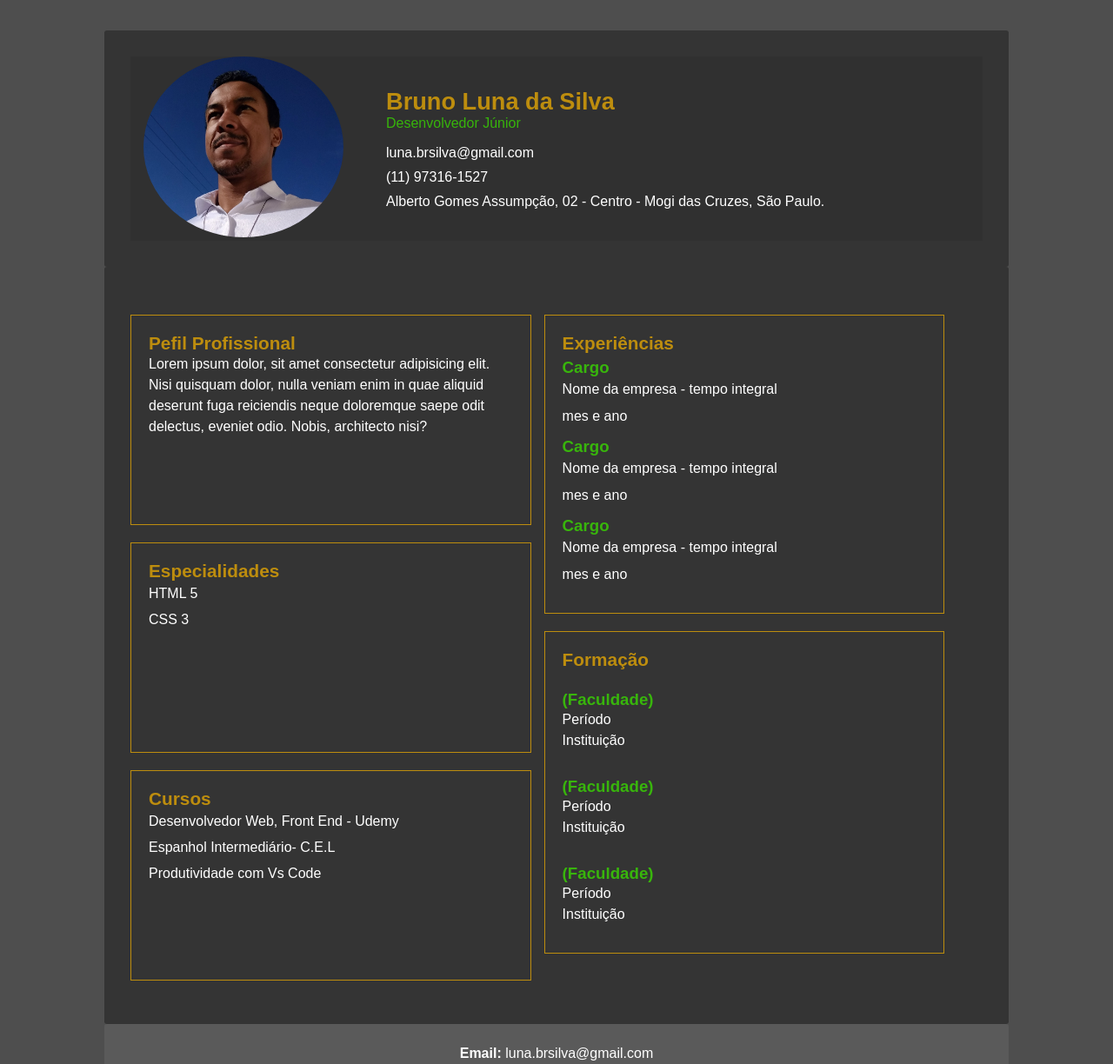
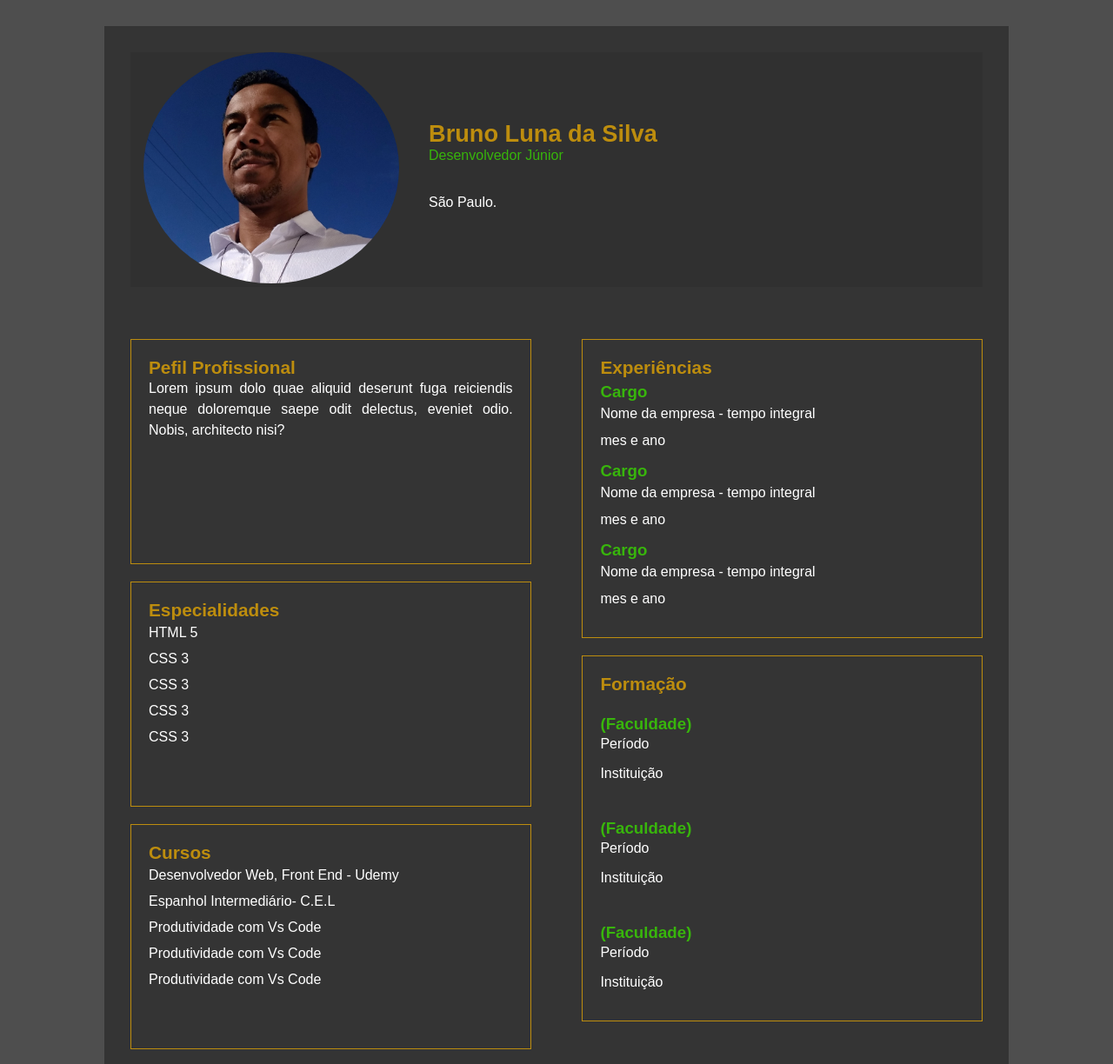
Before and after one commit to Bruno-Luna/Portifolio, a plain HTML site: page index.html in a window 1280 px wide. Shown: the top 1224 px of the page at 87% size. Drawn offline with Linux system fonts and the light colour scheme.

Commit message:
Portifolio second

```diff
--- a/index.html
+++ b/index.html
@@ -32,13 +32,13 @@
 
                     <ul>
                         <li>
-                            <a href="mailto:luna.brsilva@gmail.com">luna.brsilva@gmail.com</a>
+                            <a href="mailto:"></a>
                         </li>
                         <li>
-                            <a href="tel:(11)973161527">(11) 97316-1527</a>
+                            <a href="tel:(11)"></a>
                         </li>
                         <li>
-                            <a href="#">Alberto Gomes Assumpção, 02 - Centro - Mogi das Cruzes, São Paulo.</a>
+                            <a href="#">São Paulo.</a>
                         </li>
                     </ul>
                 </div>
@@ -54,7 +54,7 @@
                     <div class="coluna coluna-esquerda">
                         <section>
                             <h2>Pefil Profissional</h2>
-                            <p>Lorem ipsum dolor, sit amet consectetur adipisicing elit. Nisi quisquam dolor, nulla veniam enim in quae aliquid deserunt fuga reiciendis neque doloremque saepe odit delectus, eveniet odio. Nobis, architecto nisi?</p>
+                            <p>Lorem ipsum dolo quae aliquid deserunt fuga reiciendis neque doloremque saepe odit delectus, eveniet odio. Nobis, architecto nisi?</p>
                         </section>
 
                         <section>
@@ -62,6 +62,10 @@
                             <ul>
                                 <li>HTML 5</li>
                                 <li>CSS 3</li>
+                                <li>CSS 3</li>
+                                <li>CSS 3</li>
+                                <li>CSS 3</li>
+
 
                             </ul>
                         </section>
@@ -71,6 +75,8 @@
                             <ul>
                                 <li>Desenvolvedor Web, Front End - Udemy</li>
                                 <li>Espanhol Intermediário- C.E.L</li>
+                                <li>Produtividade com Vs Code</li>
+                                <li>Produtividade com Vs Code</li>
                                 <li>Produtividade com Vs Code</li>
                             </ul>
                         </section>
@@ -135,13 +141,13 @@
                     <nav>
                         <ul class="info-contato">
                             <li>
-                                <a href="mailto:xxxxxxxxxxx@gmail.com"><strong>Email:</strong> luna.brsilva@gmail.com</a>
+                                <a href="mailto:xxxxxxxxxxx@gmail.com"><strong>Email:</strong> </a>
                             </li>
                             <li>
-                                <a href="tel:(11)973161527"><strong>Telefone:</strong> (11) 97316-1527</a>
+                                <a href="tel:(11)"><strong>Telefone:</strong> (11) </a>
                             </li>
                             <li>
-                                <a href="#"><strong>Endereço:</strong> Alberto Gomes Assumpção, 02 - Centro - Mogi das Cruzes, São Paulo.</a>
+                                <a href="#"><strong>Endereço:</strong> , São Paulo.</a>
                             </li>
                         </ul>
                     </nav>
--- a/style.css
+++ b/style.css
@@ -5,21 +5,6 @@ html, body, figure, img, div, input, textarea, p, h1, h2, h3, h4, h5, h6, ul, li
     box-sizing: border-box;
     list-style: none;
     text-decoration: none;
-}
-
-.container{
-    width: 100%;
-    max-width: 1040px;
-    margin: 0 auto;
-    padding: 30px;
-    border-radius: 3px;
-    background-color: #2f2f2fd9;
-}
-
-.linha {
-    display: flex;
-    flex-wrap: wrap;
-    align-items: baseline;
 }
 
 .hidden {
@@ -39,7 +24,7 @@ body {
 /* HEADER */
 header{
     background-color: #2f2f2fd9;
-    padding: 35px 0 0;
+    padding: 30px 30px 0;
 }
 
 header .container{
@@ -51,24 +36,17 @@ header .linha{
     background-color: #2f2f2fd9;
 }
 
-header .coluna{
-}
-
 header .coluna-esquerda {
     flex-basis: 30%;
 }
 
 header .coluna-direita{
     flex-basis: 65%;
-    padding: 10px 0 0;
+    text-align: center;
 }
 
-header .coluna figure {}
-
 header .coluna img {
-    max-width: 230px;
-    margin: 0px 15px;
-    border-radius: 100%;
+    max-width: 100%;
 
 }
 
@@ -77,12 +55,10 @@ header .coluna h1{
     color: #bd8d0e;
 }
 
-
 header .coluna p{
     font-size: 1rem;
     color: #39d801c9;
 }
-
 
 header .coluna ul{
     margin: 16px 0 0;
@@ -90,9 +66,7 @@ header .coluna ul{
 
 header .coluna ul li{
     padding: 0px 0px 10px;
-
 }
-
 
 header .coluna ul li a{
     font-size: 1rem;
@@ -100,6 +74,7 @@ header .coluna ul li a{
 }
 
 /* FOOTER */
+
 footer{
     background-color: #2f2f2fd9;
 }
@@ -107,12 +82,6 @@ footer{
 footer .container{
     background-color: #5a5a5a;
 }
-
-footer nav{}
-
-footer nav ul{}
-
-footer nav ul li{}
 
 footer nav ul li a{
     color: white;
@@ -123,11 +92,9 @@ footer nav .info-contato {
     margin: -5px 0 -115px;
 }
 
-footer nav .info-contato li{
-    margin: 0 0 17px;
+footer nav .info-contato li {
+    margin: 5px 0px 20px;
 }
-
-footer nav .info-contato li a{}
 
 footer nav .redes-sociais {
     display: flex;
@@ -151,31 +118,24 @@ footer nav .redes-sociais li a img{
     max-width: 40px;
 }
 
-footer nav .redes-sociais li a img p{}
-
-
 /* PÁGINA INICIAL */
 main{
     background-color: #2f2f2fd9;
 }
 
-main .container{}
+main .coluna{
+    padding: 20px 20px 0px 20px;
+    text-align: justify;
+}
+main .coluna-direita{
 
-main .linha{}
-
-main .coluna{}
-
-main .coluna-esquerda{}
-
-main .coluna-direita{
-    margin: 15px;
+    text-align: justify;
 }
 
 main .coluna section{
-    border: 1px solid #bd8d0e;
-    margin: 10px 0 20px;
-    padding: 20px;
-    min-height: 200px;
+    border-bottom: 1px solid #bd8d0e;
+    margin: 0 0 20px;
+
 }
 
 main .coluna section h2{
@@ -183,14 +143,11 @@ main .coluna section h2{
     color: #bd8d0e;
 }
 
-main .coluna section p{
+main .coluna section p {
     font-family: 0.9rem;
     color: white;
     line-height: 1.5rem;
-}
-
-main .coluna section ul{
-
+    margin: 0 0 10px;
 }
 
 main .coluna section ul li{
@@ -211,11 +168,55 @@ main .coluna section ul li strong{
 
 }
 
-main .coluna section ul li p{}
-
-
 /* EXTRAS */
 
 
 
 /* @MÉDIA */
+
+@media only screen and (min-width: 768px){
+    .linha {
+    display: flex;
+    flex-wrap: wrap;
+    align-items: baseline;
+    justify-content: space-between;
+    }
+
+    header{
+    padding: 30px 0 0;
+    }
+    header .coluna img {
+        width: 100%;
+        margin: 0px 15px;
+        border-radius: 100%;
+    }
+    .container{
+        width: 100%;
+        max-width: 1040px;
+        margin: 0px auto;
+        padding: 30px;
+        background-color: #2f2f2fd9;
+    }
+    header .coluna-direita{
+        text-align: left;
+    }
+    main .coluna section{
+        border: 1px solid #bd8d0e;
+        padding: 20px;
+        min-height: 217px;
+    }
+    main .coluna{
+        padding: 0;
+    }
+    main .coluna section p {
+        font-family: 0.9rem;
+        color: white;
+        line-height: 1.5rem;
+    }
+    footer nav .info-contato li{
+        margin: 0 0 17px;
+    }
+
+
+
+}
```
